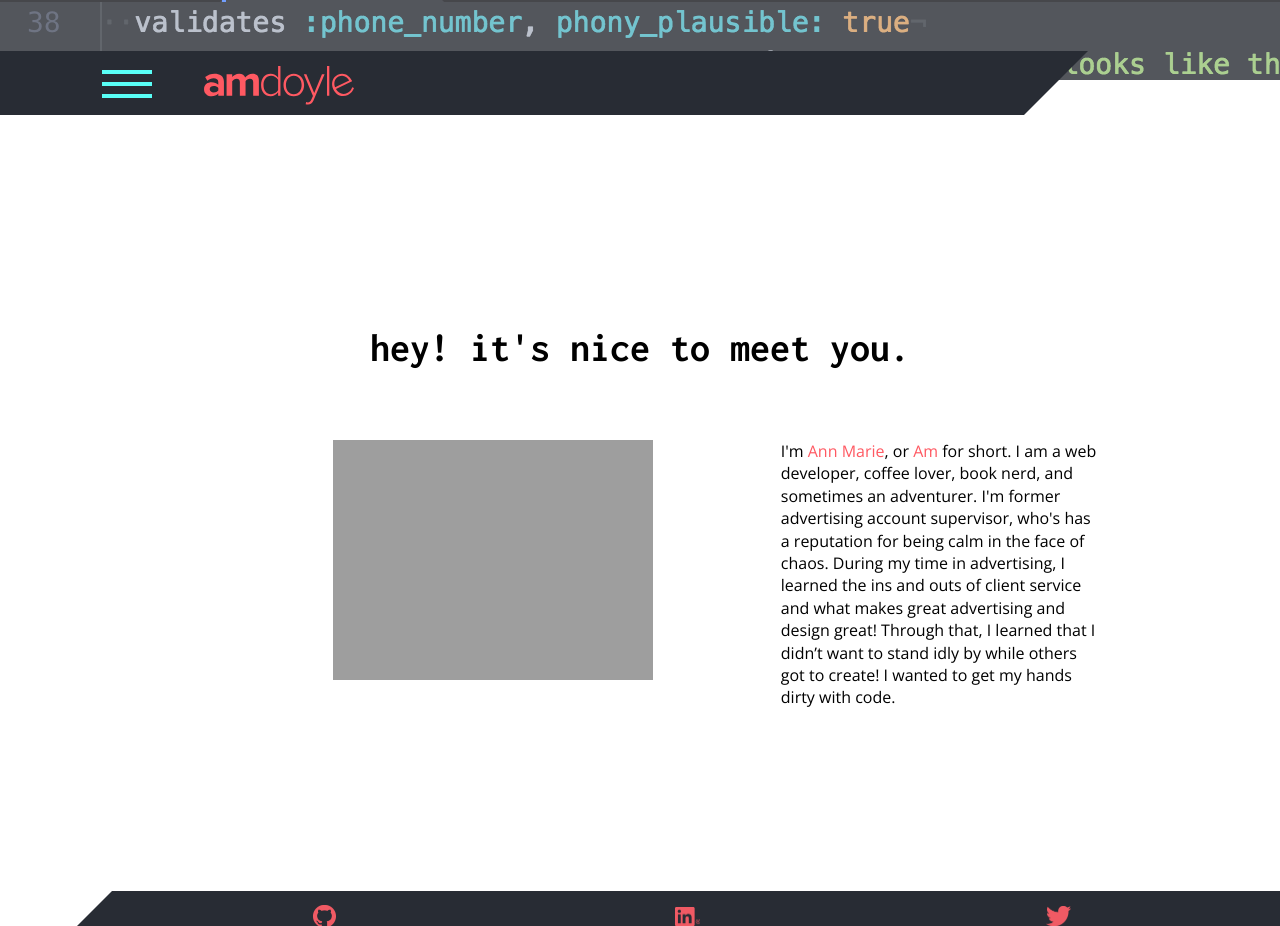
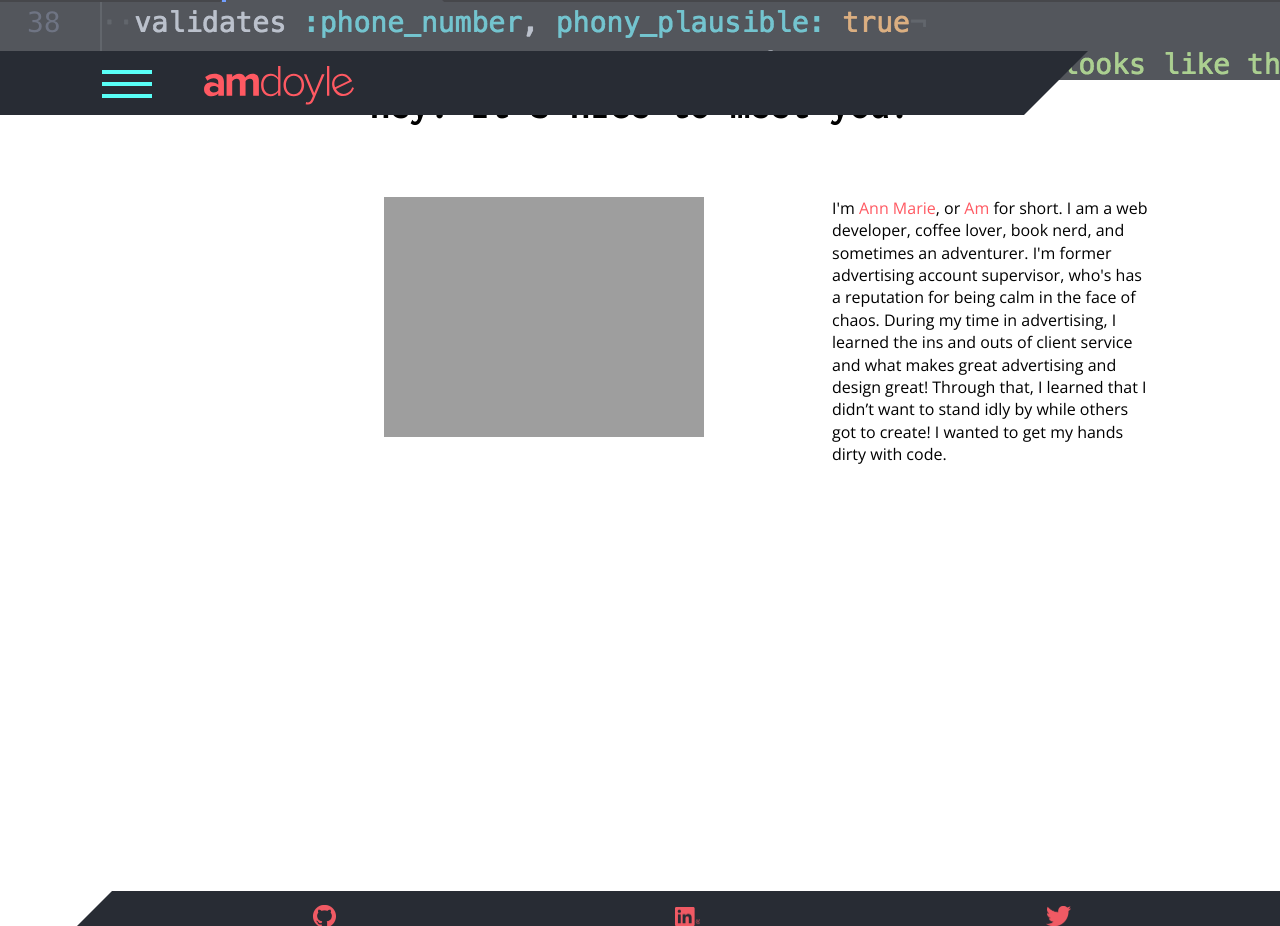
Before and after one commit to amdoyle/amdoyle, a Jekyll site: the page built from index.html, in a window 1280 px wide and 926 px high. Built offline with Jekyll 4.4.1, drawn with Linux system fonts in a browser that asks for light colours; nearby versions of some CDN libraries.

Commit message:
Update styles for felxbox

```diff
--- a/_sass/_layout.scss
+++ b/_sass/_layout.scss
@@ -167,7 +167,7 @@
 .main-content {
   position: relative;;
   z-index: 0;
-  margin-top: 25%;
+  margin-top: 6%;
   // padding-top: 10%;
   padding-bottom: 10%;
   display: flex;
@@ -360,7 +360,7 @@
     padding: 5%;
     & img {
       align-self: center;
-      padding: 0 2% 2% 2%;
+      // padding: 0 2% 2% 2%;
       margin: 0 5% 0 0;
       width: 25%;
       // height: 25%;
```
